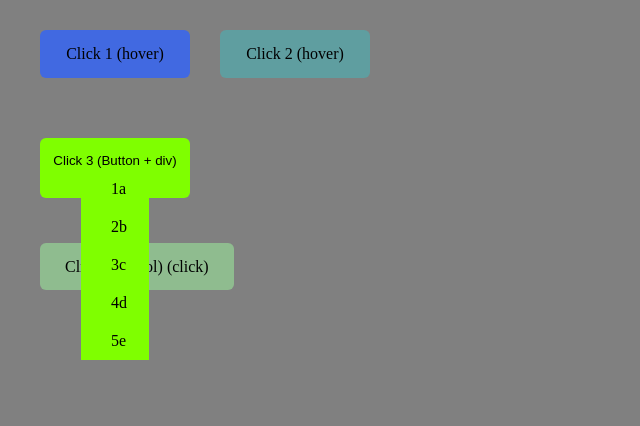
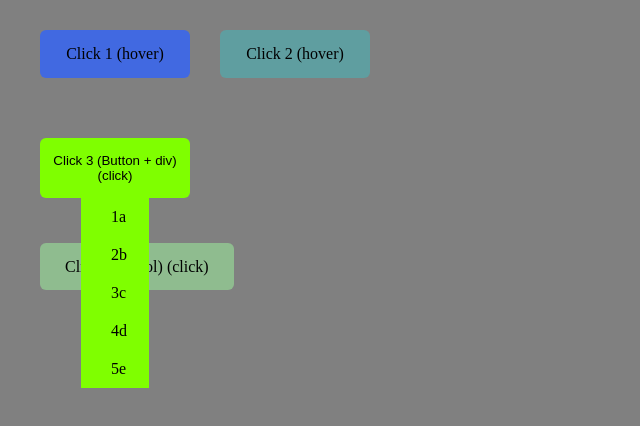
Before and after one commit to TalhaK15/dropdown-menu, a plain HTML site: page index.html in a window 1280 px wide. Both pictures are taken after a click on the button "Click 3 (Button + div) (click)". Shown: the whole page, without its empty margins (0-640 px from the left). Drawn offline with Linux system fonts and the light colour scheme.

Commit message:
position of 3rd menu fixed

```diff
--- a/main.css
+++ b/main.css
@@ -73,6 +73,10 @@ ul {
   z-index: 999;
 }
 
+.dropdown-menu {
+  top: 90px;
+}
+
 .dropdown-menu-item,
 .dropdown-orderedlist-item {
   padding: 10px 30px;
```
